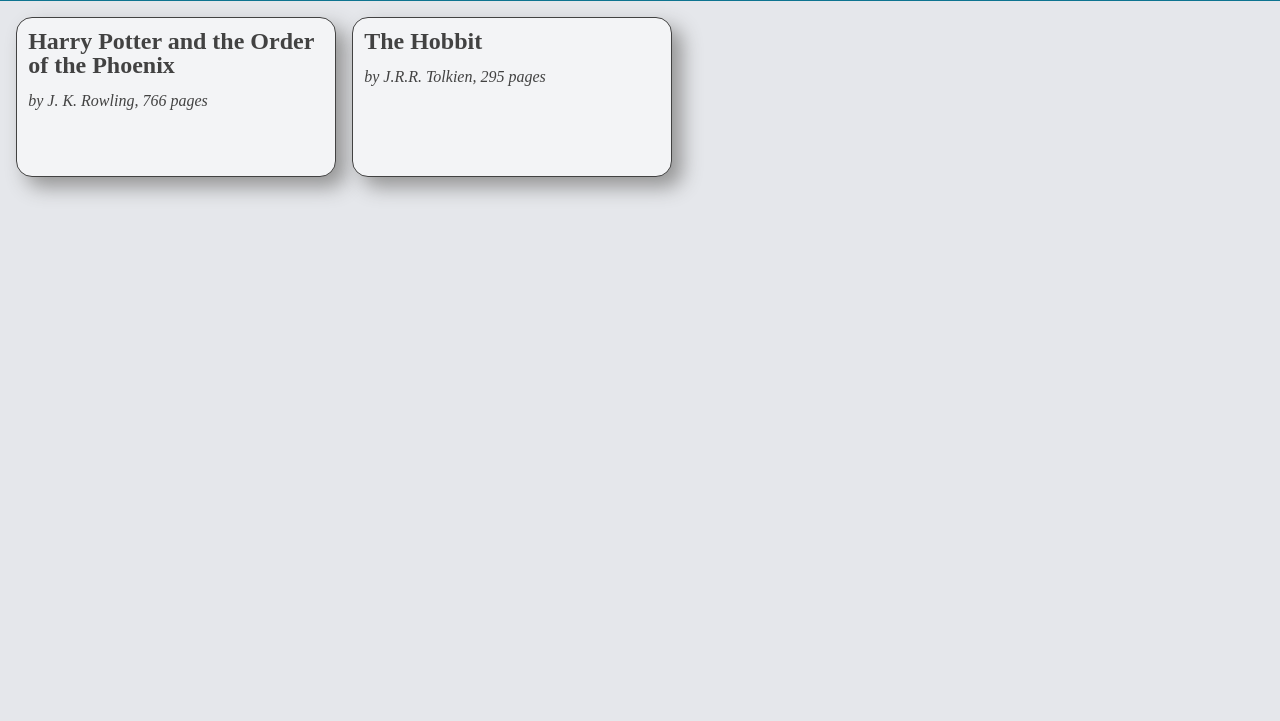
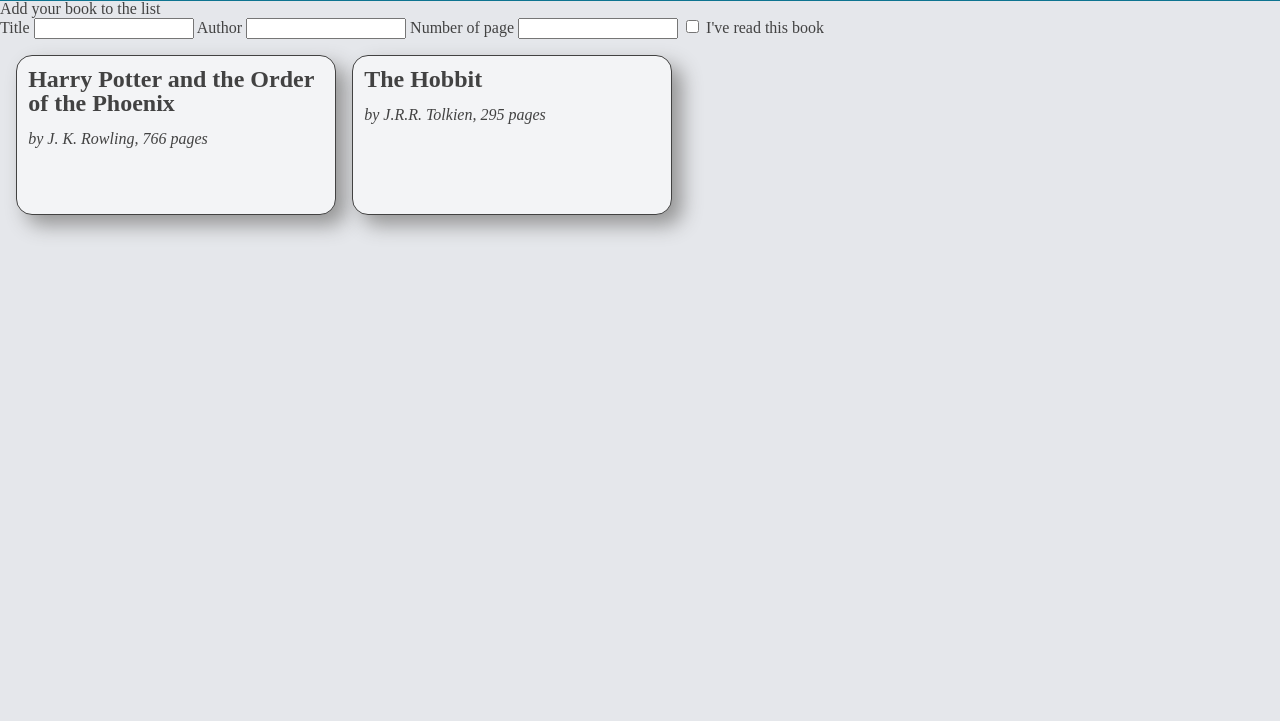
Before and after one commit to donperger/library, a plain HTML site: page index.html in a window 1280 px wide. Shown: the part 79-800 px from the top of the page. Drawn offline with Linux system fonts and the light colour scheme.

Commit message:
Creat a form section for addiing books.

```diff
--- a/index.html
+++ b/index.html
@@ -20,9 +20,28 @@
         <button class="add btn"> Add new book</button>
     </div>
 
+    <div class="add-container">
+        <legend class="form-legend">Add your book to the list</legend>
+        <form action="">
+            <label for="book_title">Title</label>
+            <input type="text" id="book_title">
+
+            <label for="book_author">Author</label>
+            <input type="text" id="book_author">
+
+            <label for="book_pages">Number of page</label>
+            <input type="number" id="book_pages">
+
+            <input type="checkbox" id="is_read">
+            <label for="is_read">I've read this book</label>
+        </form>
+    </div>
+
     <div class="book-container">
 
     </div>
 
+
+
 </body>
 </html>
```
